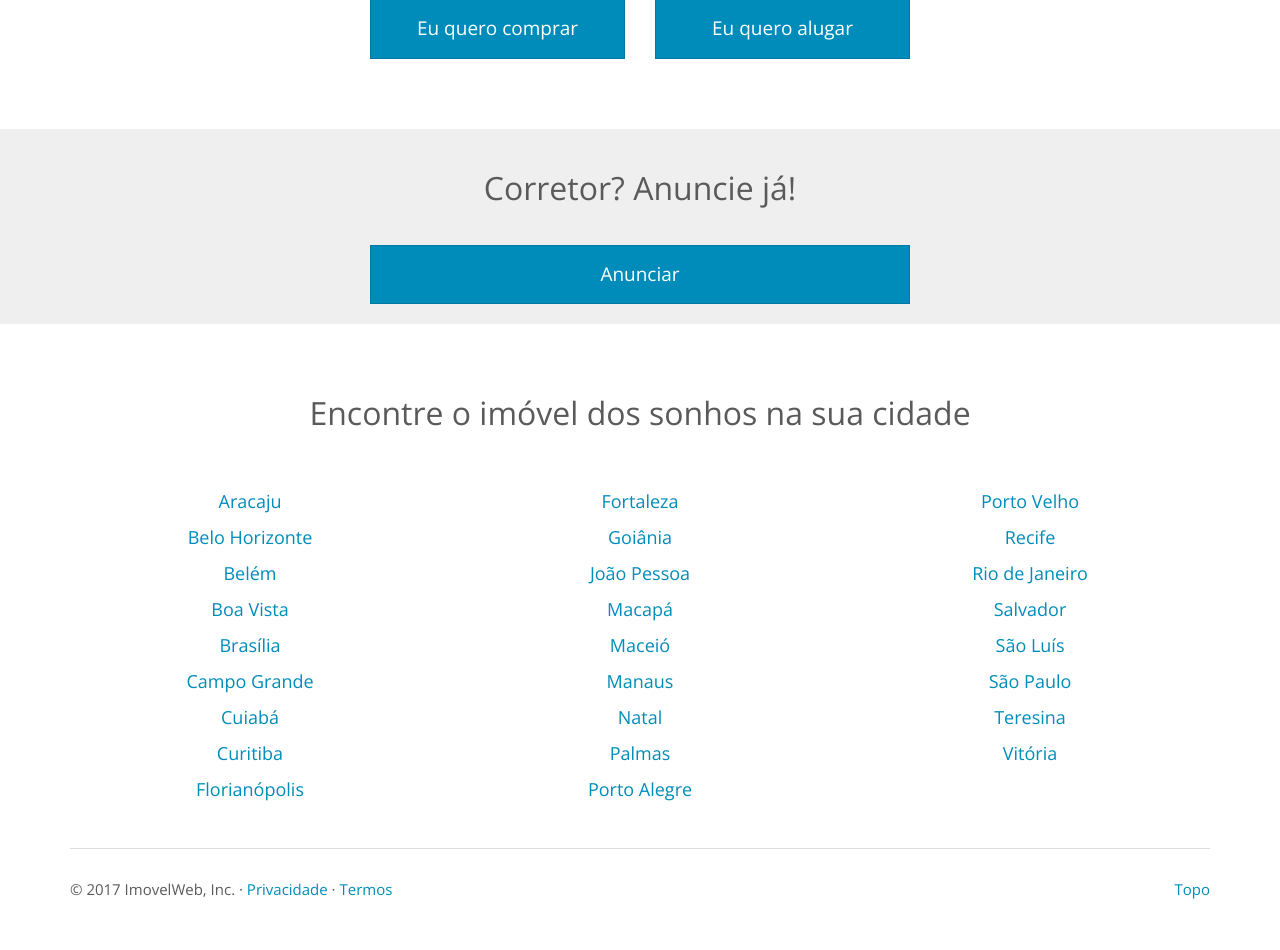
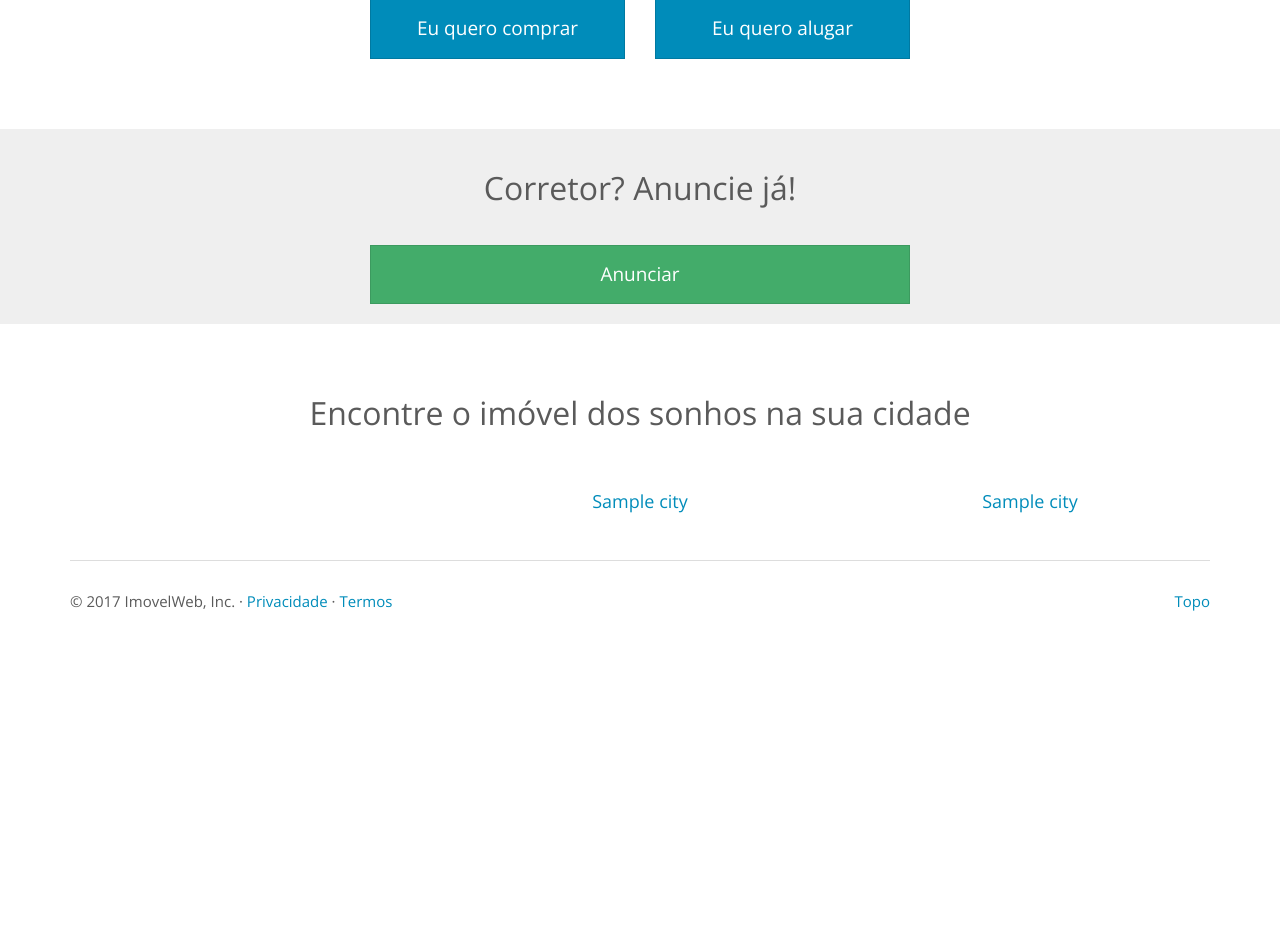
Before and after one commit to mrjurin/finxi, a Django app: page / in a window 1280 px wide. Shown: the part 1459-2409 px from the top of the page. After the commit the page ends 2070 px from the top, so only its background shows below. Run offline with Django 3.2, Linux system fonts and the light colour scheme; tables that the repository leaves empty hold one stand-in row (values such as "Sample post"); some libraries are stand-ins or nearby versions.

Commit message:
Get capital cities from db and show in home

```diff
--- a/core/templates/index.html
+++ b/core/templates/index.html
@@ -190,7 +190,7 @@
                       <h2 class="text-center">Corretor? Anuncie já!</h2>
 
                       <div class="col-md-6 col-md-offset-3">
-                        <a class="btn center-block btn-primary btn-lg" href="#" role="button">Anunciar</a>
+                        <a class="btn center-block btn-success btn-lg" href="#" role="button">Anunciar</a>
                       </div>
                   </div>
               </div>
@@ -203,47 +203,15 @@
             <br><br>
          </div>
          <div class="row cities-row">
-            <div class="col-md-4">
-               <ul class="list-unstyled text-center">
-                <li><a href="#">Aracaju</a></li>
-                <li><a href="#">Belo Horizonte</a></li>
-                <li><a href="#">Belém</a></li>
-                <li><a href="#">Boa Vista</a></li>
-                <li><a href="#">Brasília</a></li>
-                <li><a href="#">Campo Grande</a></li>
-                <li><a href="#">Cuiabá</a></li>
-                <li><a href="#">Curitiba</a></li>
-                <li><a href="#">Florianópolis</a></li>
-               </ul>
-            </div>
-
-            <div class="col-md-4">
-               <ul class="list-unstyled text-center">
-                <li><a href="#">Fortaleza</a></li>
-                <li><a href="#">Goiânia</a></li>
-                <li><a href="#">João Pessoa</a></li>
-                <li><a href="#">Macapá</a></li>
-                <li><a href="#">Maceió</a></li>
-                <li><a href="#">Manaus</a></li>
-                <li><a href="#">Natal</a></li>
-                <li><a href="#">Palmas</a></li>
-                <li><a href="#">Porto Alegre</a></li>
-               </ul>
-            </div>
-
-             <div class="col-md-4">
-               <ul class="list-unstyled text-center">
-                <li><a href="#">Porto Velho</a></li>
-                <li><a href="#">Recife</a></li>
-                <li><a href="#">Rio de Janeiro</a></li>
-                <li><a href="#">Salvador</a></li>
-                <li><a href="#">São Luís</a></li>
-                <li><a href="#">São Paulo</a></li>
-                <li><a href="#">Teresina</a></li>
-                <li><a href="#">Vitória</a></li>
-               </ul>
-            </div>
-
+             {% for city_list in grouped_cities %}
+                 <div class="col-md-4">
+                    <ul class="list-unstyled text-center">
+                        {% for city in city_list %}
+                            <li><a href="#">{{ city }}</a></li>
+                        {% endfor %}
+                    </ul>
+                 </div>
+             {% endfor %}
          </div>
          <hr class="featurette-divider">
          <footer>
--- a/core/views.py
+++ b/core/views.py
@@ -1,6 +1,25 @@
 from django.views.generic import TemplateView
+
+from catalog.models import City
 
 
 class HomePageView(TemplateView):
+    template_name = "index.html"
 
-    template_name = "index.html"
+    def get_context_data(self, **kwargs):
+        context = super().get_context_data(**kwargs)
+        cities = City.objects.filter(capital=True)
+        context['grouped_cities'] = self.to_groups(cities)
+        return context
+
+    def to_groups(self, cities):
+        size = len(cities)
+        if not size:
+            return []
+
+        hop = int(size / 3)
+        return [
+            cities[0:hop],
+            cities[hop: size - hop],
+            cities[hop + hop:]
+        ]
```
